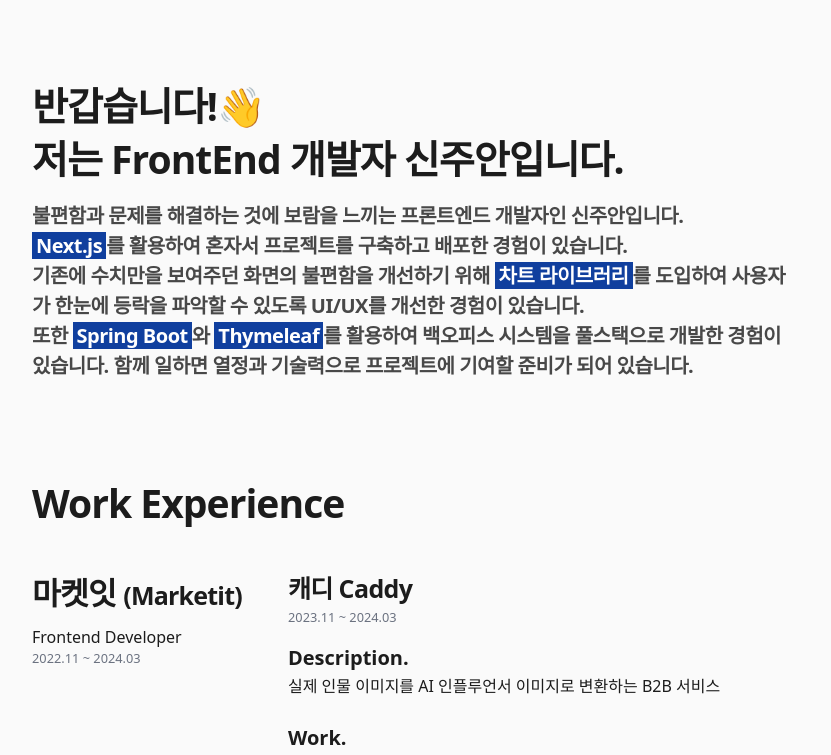
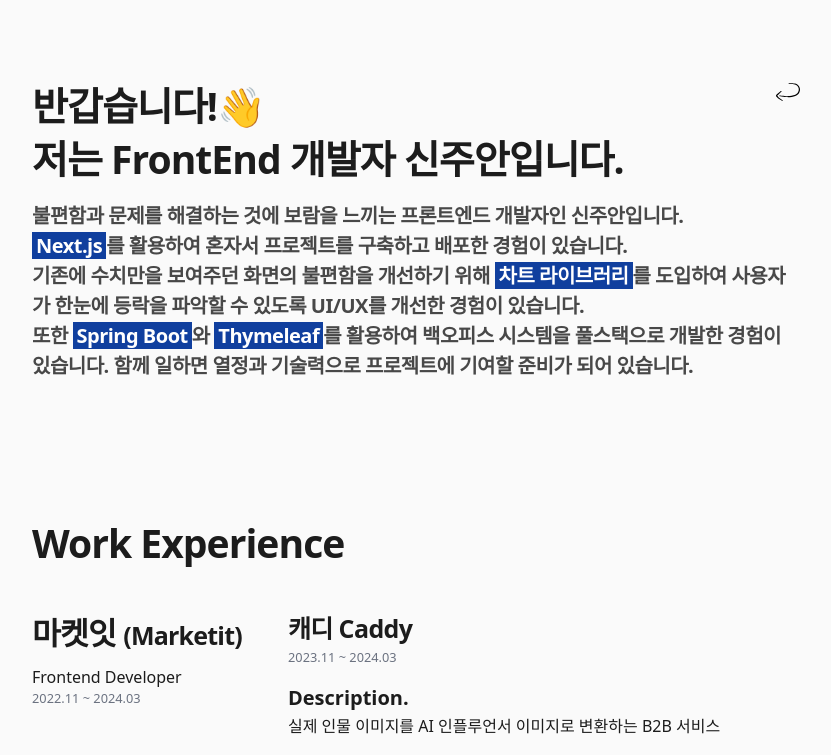
Before and after one commit to shinju4n/tech-blog, a Next.js app: page /resume in a window 1280 px wide. Shown: the top 755 px of the page, without its empty margins (224-1055 px from the left). Built offline with nearby package versions, Linux system fonts and the light colour scheme.

Commit message:
feat : type=resume이 아닐때 Post 페이지로 이동하는 버튼 생성

```diff
--- a/app/(resume)/layout.tsx
+++ b/app/(resume)/layout.tsx
@@ -10,9 +10,5 @@ export const metadata: Metadata = {
 };
 
 export default function ResumeLayout({ children }: { children: React.ReactNode }) {
-  return (
-    <MainWrapper>
-      <div className="py-10">{children}</div>
-    </MainWrapper>
-  );
+  return <MainWrapper>{children}</MainWrapper>;
 }
--- a/app/(resume)/resume/page.tsx
+++ b/app/(resume)/resume/page.tsx
@@ -1,14 +1,24 @@
 'use client';
 import { NextPage } from 'next';
+import Link from 'next/link';
 import Typography from '@/components/ui/typography';
 import Strong from '@/components/Strong';
 import ResumeTitle from '@/components/resume/ResumeTilte';
 import Caddy from '@/components/resume/work-experience/marketit/caddy';
+import { GoBackIcon } from '@/components/Icons';
+import { cn } from '@/lib/utils';
 
-const Resume: NextPage = () => {
+interface ResumeProps {
+  searchParams: Record<'type', 'resume'>;
+}
+
+const Resume: NextPage<ResumeProps> = ({ searchParams }) => {
   return (
     <>
-      <div className="py-10">
+      <div className="py-20 relative">
+        <Link href={'/posts'} className={cn('absolute right-0', searchParams.type === 'resume' ? 'hidden' : 'block')}>
+          <GoBackIcon />
+        </Link>
         <Typography size="h1">
           반갑습니다!👋 <br></br> 저는 FrontEnd 개발자 신주안입니다.
         </Typography>
--- a/components/Icons.tsx
+++ b/components/Icons.tsx
@@ -1,5 +1,5 @@
-import { cn } from "@/lib/utils";
-import { FC } from "react";
+import { cn } from '@/lib/utils';
+import { FC } from 'react';
 
 interface IconProps extends React.SVGProps<SVGSVGElement> {
   size?: number;
@@ -12,7 +12,7 @@ export const ProgrammerIcon: FC<IconProps> = ({ size = 24, ...rest }) => {
       width={size}
       height={size}
       viewBox="0 0 24 24"
-      className={cn("fill-foreground", rest.className)}
+      className={cn('fill-foreground', rest.className)}
       {...rest}
     >
       <g clipPath="url(#clip0_1034_4504)">
@@ -39,7 +39,7 @@ export const ContentWriteIcon: FC<IconProps> = ({ size = 24, ...rest }) => {
       width={size}
       height={size}
       viewBox="0 0 24 24"
-      className={cn("fill-foreground", rest.className)}
+      className={cn('fill-foreground', rest.className)}
       {...rest}
     >
       <g clipPath="url(#clip0_1048_7419)">
@@ -58,17 +58,14 @@ export const ContentWriteIcon: FC<IconProps> = ({ size = 24, ...rest }) => {
   );
 };
 
-export const DesktopActionMonitorIcon: FC<IconProps> = ({
-  size = 24,
-  ...rest
-}) => {
+export const DesktopActionMonitorIcon: FC<IconProps> = ({ size = 24, ...rest }) => {
   return (
     <svg
       xmlns="http://www.w3.org/2000/svg"
       width={size}
       height={size}
       viewBox="0 0 24 24"
-      className={cn("fill-foreground", rest.className)}
+      className={cn('fill-foreground', rest.className)}
       {...rest}
     >
       <g clipPath="url(#clip0_1035_4829)">
@@ -97,17 +94,14 @@ export const DesktopActionMonitorIcon: FC<IconProps> = ({
   );
 };
 
-export const VideoGameControllerIcon: FC<IconProps> = ({
-  size = 24,
-  ...rest
-}) => {
+export const VideoGameControllerIcon: FC<IconProps> = ({ size = 24, ...rest }) => {
   return (
     <svg
       xmlns="http://www.w3.org/2000/svg"
       width={size}
       height={size}
       viewBox="0 0 24 24"
-      className={cn("fill-foreground", rest.className)}
+      className={cn('fill-foreground', rest.className)}
       {...rest}
     >
       <g clipPath="url(#clip0_1047_6553)">
@@ -153,7 +147,7 @@ export const ShapePyramidIcon: FC<IconProps> = ({ size = 24, ...rest }) => {
       width={size}
       height={size}
       viewBox="0 0 24 24"
-      className={cn("fill-foreground", rest.className)}
+      className={cn('fill-foreground', rest.className)}
       {...rest}
     >
       <g clipPath="url(#clip0_1048_7267)">
@@ -176,7 +170,7 @@ export const MenuNavigationIcon: FC<IconProps> = ({ size = 24, ...rest }) => {
       width={size}
       height={size}
       viewBox="0 0 24 24"
-      className={cn("fill-foreground", rest.className)}
+      className={cn('fill-foreground', rest.className)}
       {...rest}
     >
       <g clipPath="url(#clip0_1030_2363)">
@@ -202,7 +196,7 @@ export const EllipsisIcon: FC<IconProps> = ({ size = 24, ...rest }) => {
       width={size}
       height={size}
       viewBox="0 0 9 9"
-      className={cn("fill-foreground", rest.className)}
+      className={cn('fill-foreground', rest.className)}
       {...rest}
     >
       <path
@@ -221,10 +215,43 @@ export const CopyIcon: FC<IconProps> = ({ size = 24, ...rest }) => {
       width={size}
       height={size}
       viewBox="0 0 448 512"
-      className={cn("fill-foreground", rest.className)}
+      className={cn('fill-foreground', rest.className)}
       {...rest}
     >
       <path d="M384 336H192c-8.8 0-16-7.2-16-16V64c0-8.8 7.2-16 16-16l140.1 0L400 115.9V320c0 8.8-7.2 16-16 16zM192 384H384c35.3 0 64-28.7 64-64V115.9c0-12.7-5.1-24.9-14.1-33.9L366.1 14.1c-9-9-21.2-14.1-33.9-14.1H192c-35.3 0-64 28.7-64 64V320c0 35.3 28.7 64 64 64zM64 128c-35.3 0-64 28.7-64 64V448c0 35.3 28.7 64 64 64H256c35.3 0 64-28.7 64-64V416H272v32c0 8.8-7.2 16-16 16H64c-8.8 0-16-7.2-16-16V192c0-8.8 7.2-16 16-16H96V128H64z" />
     </svg>
   );
 };
+
+export const GoBackIcon: FC<IconProps> = ({ size = 24, ...rest }) => {
+  return (
+    <svg
+      xmlns="http://www.w3.org/2000/svg"
+      width={size}
+      height={size}
+      viewBox="0 0 24 24"
+      className={cn('fill-foreground', rest.className)}
+      {...rest}
+    >
+      <g clip-path="url(#clip0_1030_2201)">
+        <path
+          fillRule="evenodd"
+          clipRule="evenodd"
+          d="M6.19001 19.91L4.79001 19C4.3061 18.6753 3.84502 18.3178 3.41001 17.93C2.96596 17.5489 2.5452 17.1415 2.15001 16.71C1.94692 16.5232 1.75334 16.3263 1.57001 16.12C1.18001 15.66 1.29001 15.71 1.48001 15.52C1.64211 15.3358 1.8158 15.1621 2.00001 15L4.50001 12.41L5.29001 11.66C5.38018 11.66 5.46666 11.6242 5.53043 11.5604C5.59419 11.4967 5.63001 11.4102 5.63001 11.32C5.63001 11.2298 5.59419 11.1434 5.53043 11.0796C5.46666 11.0158 5.38018 10.98 5.29001 10.98C5.13784 10.9854 4.98968 11.0302 4.86001 11.11C4.54079 11.3146 4.23668 11.5419 3.95001 11.79L1.15001 14.08C0.793647 14.336 0.479804 14.6464 0.22001 15C0.0453777 15.2618 -0.0291672 15.5778 0.0100101 15.89C0.065001 16.1529 0.173967 16.4015 0.33001 16.62C0.598581 16.9834 0.90349 17.3185 1.24001 17.62C1.70082 18.0496 2.18488 18.4535 2.69001 18.83C3.20399 19.1986 3.74183 19.5326 4.30001 19.83C6.39001 20.98 6.22001 21.21 6.53001 20.9C6.60801 20.8291 6.65798 20.7326 6.67082 20.628C6.68367 20.5234 6.65854 20.4177 6.60001 20.33C6.48474 20.1706 6.34659 20.0291 6.19001 19.91Z"
+          fill="black"
+        />
+        <path
+          fillRule="evenodd"
+          clipRule="evenodd"
+          d="M23.7 7.69C23.3569 6.67756 22.759 5.77044 21.9639 5.0559C21.1688 4.34135 20.2032 3.84342 19.16 3.61C18.3365 3.42722 17.5011 3.30357 16.66 3.24C15.08 3.09 13.36 3 13 3C12.8966 3 12.7974 3.04109 12.7242 3.11423C12.6511 3.18737 12.61 3.28657 12.61 3.39C12.6086 3.44159 12.6178 3.49292 12.6369 3.54086C12.656 3.5888 12.6847 3.63234 12.7212 3.66884C12.7576 3.70533 12.8012 3.73401 12.8491 3.75312C12.8971 3.77223 12.9484 3.78138 13 3.78C13.39 3.78 15.06 3.92 16.6 4.12C17.3816 4.20976 18.1565 4.35006 18.92 4.54C19.7691 4.7633 20.548 5.19757 21.1844 5.80247C21.8208 6.40737 22.294 7.16328 22.56 8C22.8018 8.853 22.8372 9.75128 22.6633 10.6207C22.4894 11.49 22.1112 12.3056 21.56 13C21.0592 13.6137 20.4315 14.1118 19.72 14.46C18.9729 14.8368 18.1887 15.135 17.38 15.35C16.2002 15.6895 14.9918 15.9205 13.77 16.04C12.5342 16.1655 11.2913 16.2056 10.05 16.16C8.99999 16.16 5.62999 15.77 4.20999 15.59L3.63999 15.51C3.5534 15.475 3.45658 15.475 3.36999 15.51C3.36999 15.51 3.04999 16.07 3.51999 16.17L4.11999 16.27C5.54999 16.51 8.93999 17.02 10.01 17.1C11.2939 17.2063 12.5837 17.223 13.87 17.15C15.1685 17.0695 16.457 16.872 17.72 16.56C18.8095 16.294 19.8564 15.8766 20.83 15.32C21.5145 14.9225 22.1156 14.3961 22.6 13.77C23.2519 12.9162 23.6916 11.9197 23.8828 10.8626C24.0741 9.80551 24.0114 8.71811 23.7 7.69Z"
+          fill="black"
+        />
+      </g>
+      <defs>
+        <clipPath id="clip0_1030_2201">
+          <rect width="24" height="24" fill="white" />
+        </clipPath>
+      </defs>
+    </svg>
+  );
+};
```
